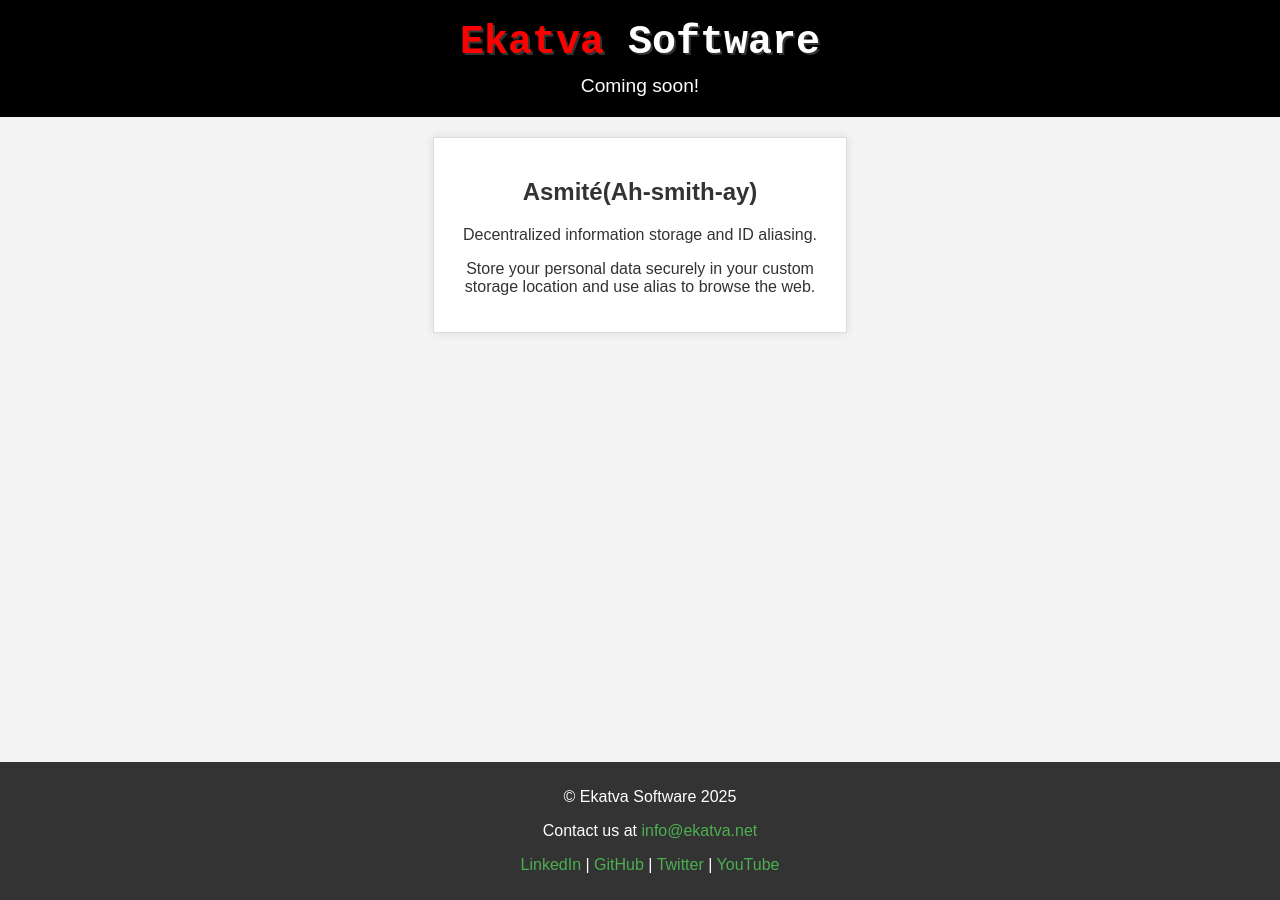
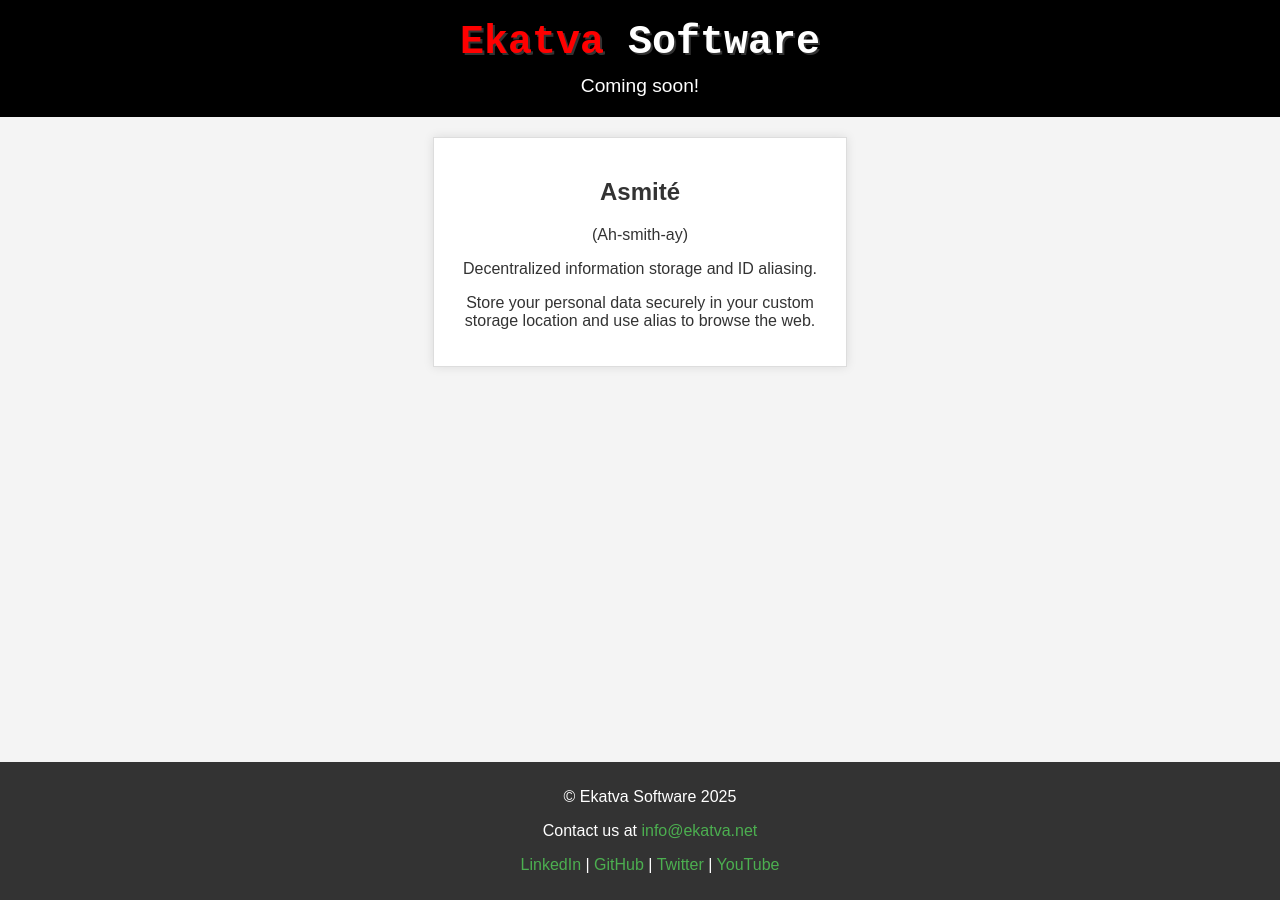
Before and after one commit to koushik-shetty/koushik-shetty.github.io, a Jekyll site: the page index.html, which Jekyll copies as it is, in a window 1280 px wide. Built offline with Jekyll 4.4.1, drawn with Linux system fonts in a browser that asks for light colours.

```diff
--- a/index.html
+++ b/index.html
@@ -70,7 +70,7 @@
     </header>
     <div class="content">
         <div class="tile">
-            <h2>Asmité(Ah-smith-ay)</h2>
+            <h2>Asmité</h2><p>(Ah-smith-ay)</p>
             <p>Decentralized information storage and ID aliasing.</p>
             <p>Store your personal data securely in your custom storage location and use alias to browse the web.</p>
         </div>
```
